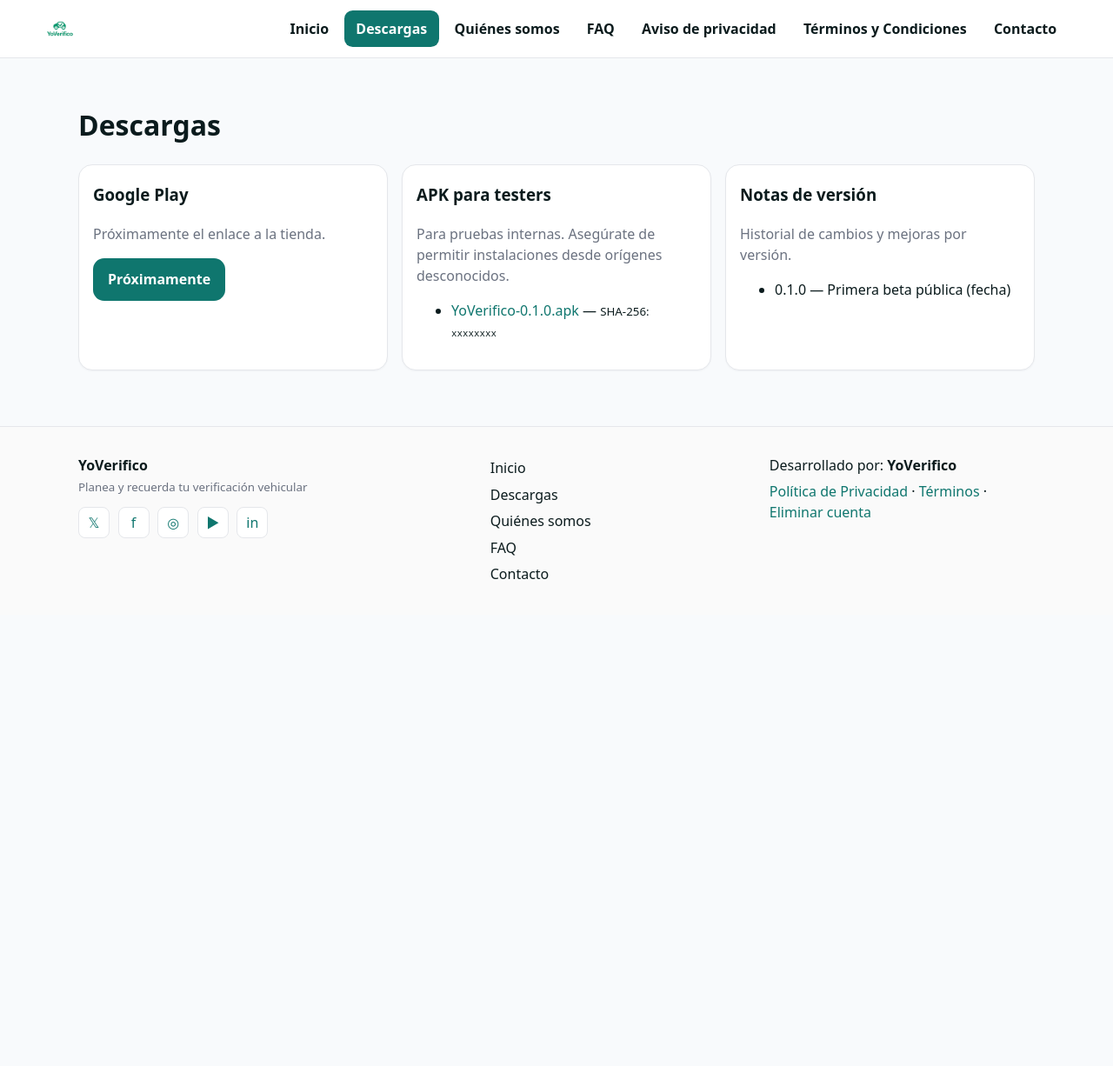
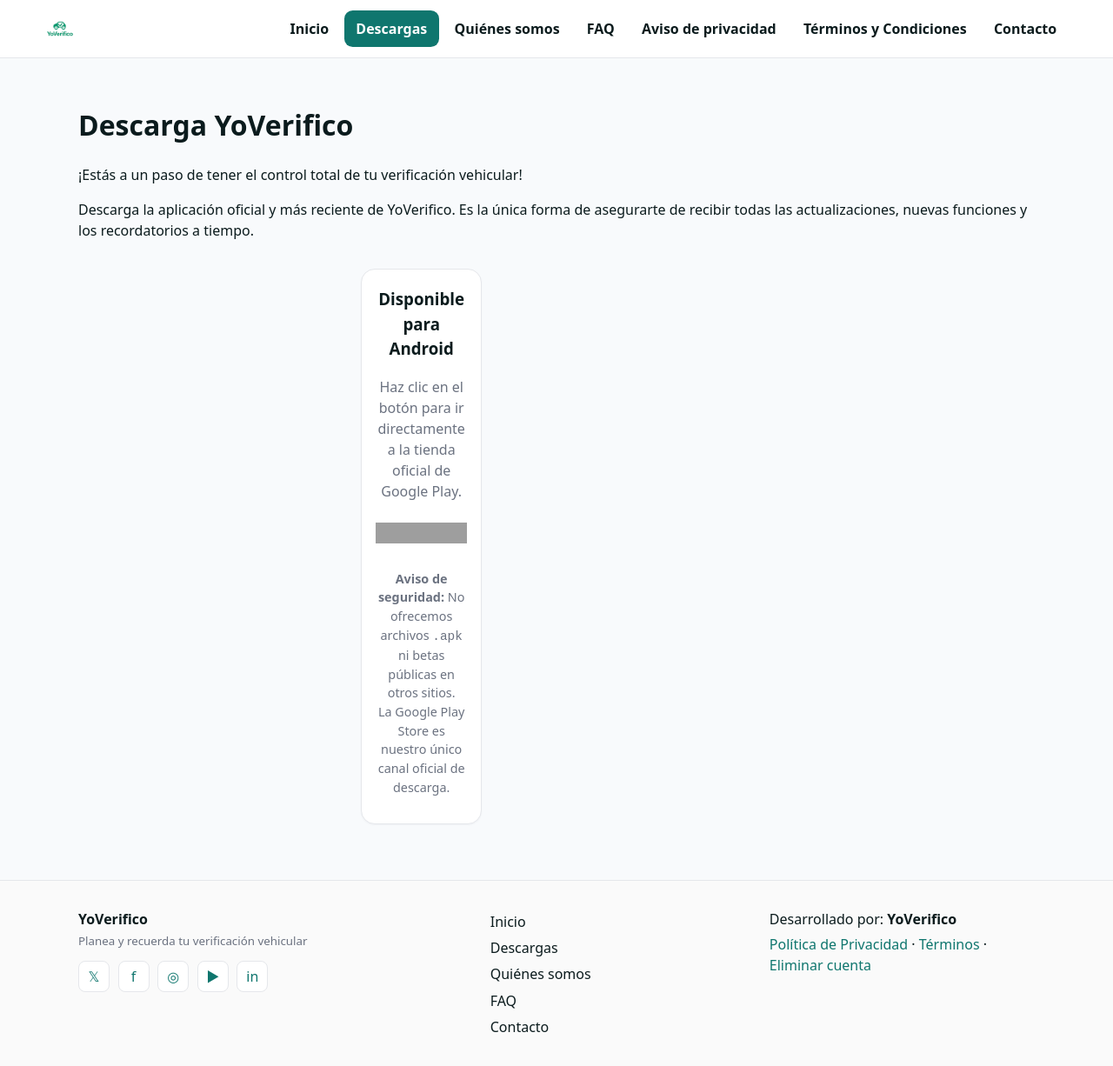
Before and after one commit to JAntonioGL/JAntonioGL.github.io, a Jekyll site: the page built from descargas.md, in a window 1280 px wide and 1228 px high. Shown: the whole window at 87% size. Built offline with Jekyll 4.4.1, drawn with Linux system fonts in a browser that asks for light colours; grey boxes are pictures that could not be loaded.

Commit message:
DESCARGAS ACTUALIZADO

```diff
--- a/descargas.md
+++ b/descargas.md
@@ -1,32 +1,32 @@
 ---
 layout: default
 title: Descargas — YoVerifico
-description: Descarga YoVerifico desde Google Play o prueba versiones preliminares.
+description: Descarga la app oficial de YoVerifico para Android. Evita multas y gestiona tu verificación vehicular.
 section: descargas
+permalink: /descargas
 ---
 
+# Descarga YoVerifico
 
-# Descargas
+¡Estás a un paso de tener el control total de tu verificación vehicular!
 
+Descarga la aplicación oficial y más reciente de YoVerifico. Es la única forma de asegurarte de recibir todas las actualizaciones, nuevas funciones y los recordatorios a tiempo.
 
-<div class="card-grid" style="margin-top:1rem;">
+<div class="card-grid" style="margin-top: 2rem; max-width: 450px; margin-left: auto; margin-right: auto;">
 <div class="card">
-<h3>Google Play</h3>
-<p class="muted">Próximamente el enlace a la tienda.</p>
-<p><a class="button" href="#" aria-disabled="true">Próximamente</a></p>
-</div>
-<div class="card">
-<h3>APK para testers</h3>
-<p class="muted">Para pruebas internas. Asegúrate de permitir instalaciones desde orígenes desconocidos.</p>
-<ul>
-<li><a href="#">YoVerifico-0.1.0.apk</a> — <small>SHA-256: <code>xxxxxxxx</code></small></li>
-</ul>
-</div>
-<div class="card">
-<h3>Notas de versión</h3>
-<p class="muted">Historial de cambios y mejoras por versión.</p>
-<ul>
-<li>0.1.0 — Primera beta pública (fecha)</li>
-</ul>
+<h3 style="text-align: center;">Disponible para Android</h3>
+<p class="muted" style="text-align: center;">Haz clic en el botón para ir directamente a la tienda oficial de Google Play.</p>
+
+<p style="text-align: center; margin-top: 1.5rem; margin-bottom: 1.5rem;">
+<a href="https://play.google.com/store/apps/details?id=com.yoverifico.app" target="_blank" rel="noopener noreferrer">
+<img src="https://play.google.com/intl/en_us/badges/static/images/badges/es-419_badge_web_generic.png"
+     alt="Descárgalo en Google Play"
+     style="width: 220px;">
+</a>
+</p>
+
+<p class="muted" style="font-size: 0.9rem; text-align: center; margin-top: 1rem;">
+<strong>Aviso de seguridad:</strong> No ofrecemos archivos <code>.apk</code> ni betas públicas en otros sitios. <br>La Google Play Store es nuestro único canal oficial de descarga.
+</p>
 </div>
 </div>
```
